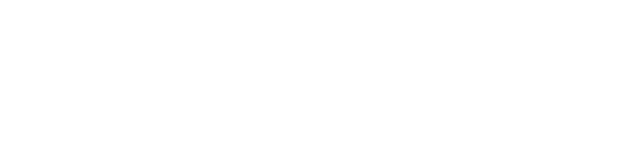
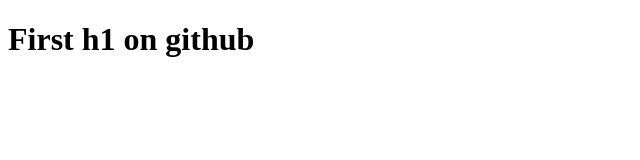
Before and after one commit to benjamin31200/HelloWorld, a plain HTML site: page index.html in a window 1280 px wide. Shown: the whole page, without its empty margins (0-640 px from the left). Drawn offline with Linux system fonts and the light colour scheme.

Commit message:
Update h1
Update my work with the first h1 in the body.

```diff
--- a/index.html
+++ b/index.html
@@ -7,6 +7,7 @@
     <title>Start on github</title>
 </head>
 <body>
+    <h1>First h1 on github</h1>
 
 </body>
 </html>
```
